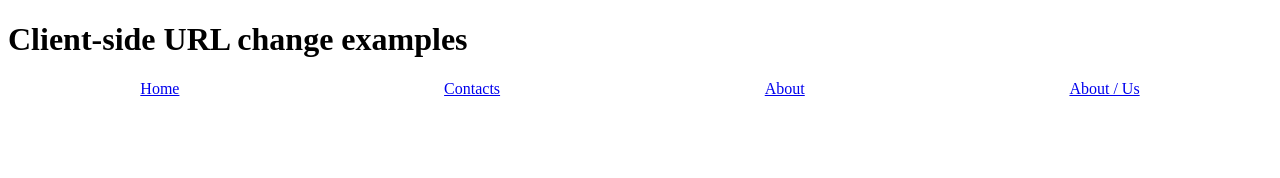
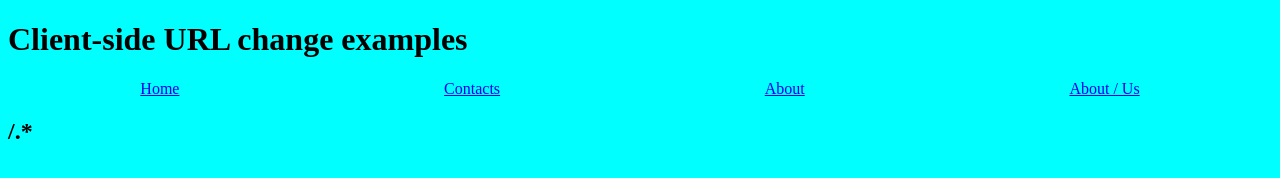
Before and after one commit to vvscode/demo-env-xx, a plain HTML site: page 404.html in a window 1280 px wide. Drawn offline with Linux system fonts and the light colour scheme; the site is published under a folder, as on GitHub Pages, so addresses that start at the root find nothing.

Commit message:
deploy: e800e86cc01b2d61996c13e2fe8587ea322009a7

```diff
--- a/404.html
+++ b/404.html
@@ -1 +1 @@
-<!doctype html><html lang="en"><head><meta charset="UTF-8"/><meta name="viewport" content="width=device-width,initial-scale=1"/><title>Demo Env XX with Webpack</title><script defer="defer" src="/demo-env-xx/main.js"></script></head><body><header><h1>Client-side URL change examples</h1><nav style="display: flex; justify-content: space-around"><a href="./">Home</a> <a href="./contacts">Contacts</a> <a href="./about">About</a> <a href="./about/us">About / Us</a></nav></header><article id="root"></article></body></html>
+<!doctype html><html lang="en"><head><meta charset="UTF-8"/><meta name="viewport" content="width=device-width,initial-scale=1"/><title>Demo Env XX with Webpack</title><script defer="defer" src="demo-env-xx/main.js"></script></head><body><header><h1>Client-side URL change examples</h1><nav style="display: flex; justify-content: space-around"><a href="./">Home</a> <a href="./contacts">Contacts</a> <a href="./about">About</a> <a href="./about/us">About / Us</a></nav></header><article id="root"></article></body></html>
```
Also changed, not shown: index.html (+1 -1 lines).
